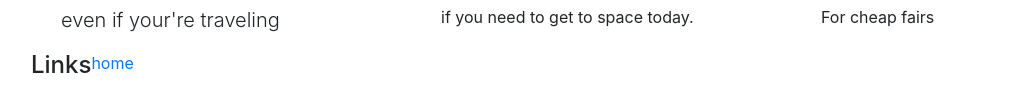
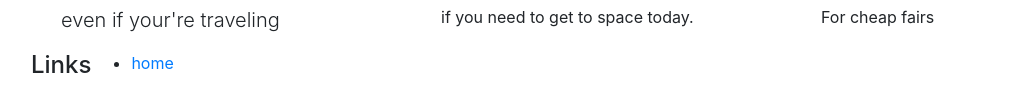
Before and after one commit to drewhcooper/WebTest, a plain HTML site: page index.html in a window 1280 px wide. Shown: the part 343-454 px from the top of the page, without its empty margins (24-1043 px from the left). Drawn offline with nearby package versions, Linux system fonts and the light colour scheme.

Commit message:
now styled

```diff
--- a/index.html
+++ b/index.html
@@ -48,7 +48,7 @@
         <footer class='footer'>
           <div class='row'>
             <h4> Links </h4>
-            <ul class='list-unstyled'>
+            <ul class='list-styled'>
               <li>
                 <a href='index.html'>home</a>
               </li>
```
